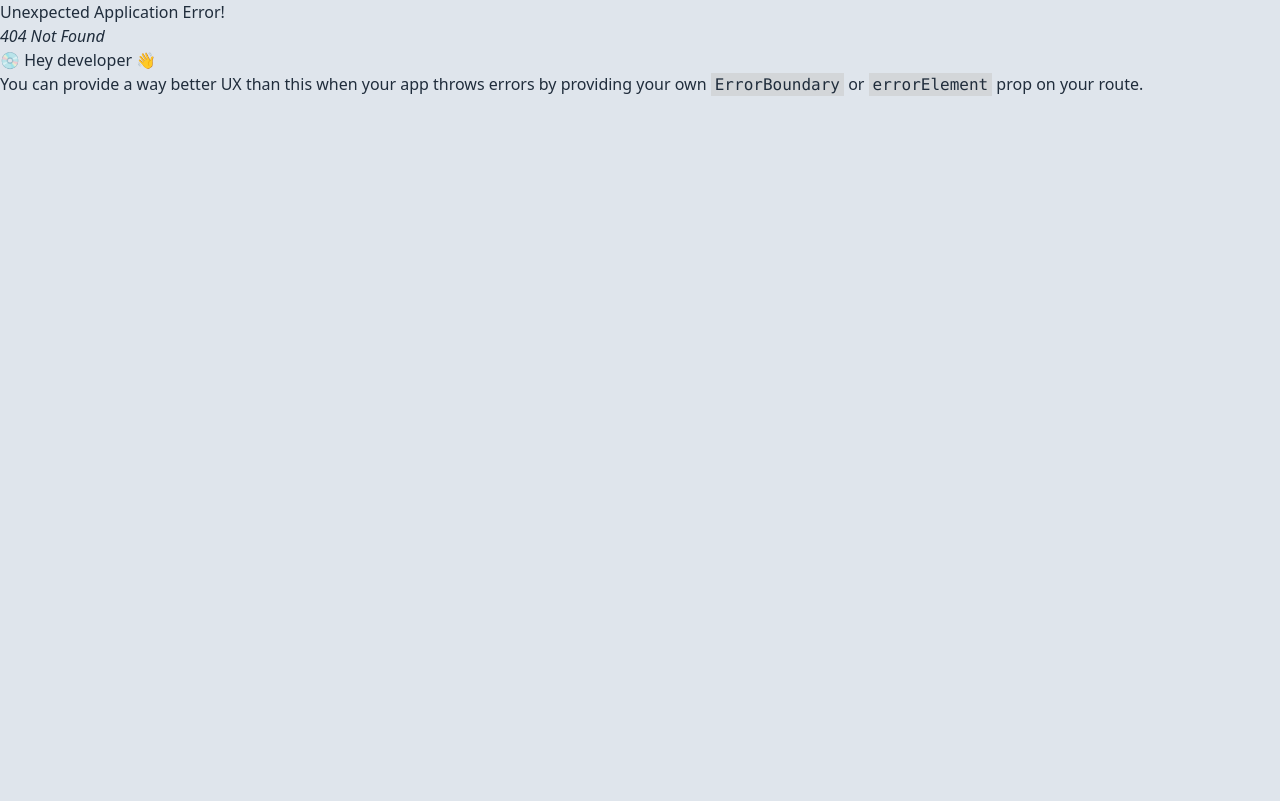
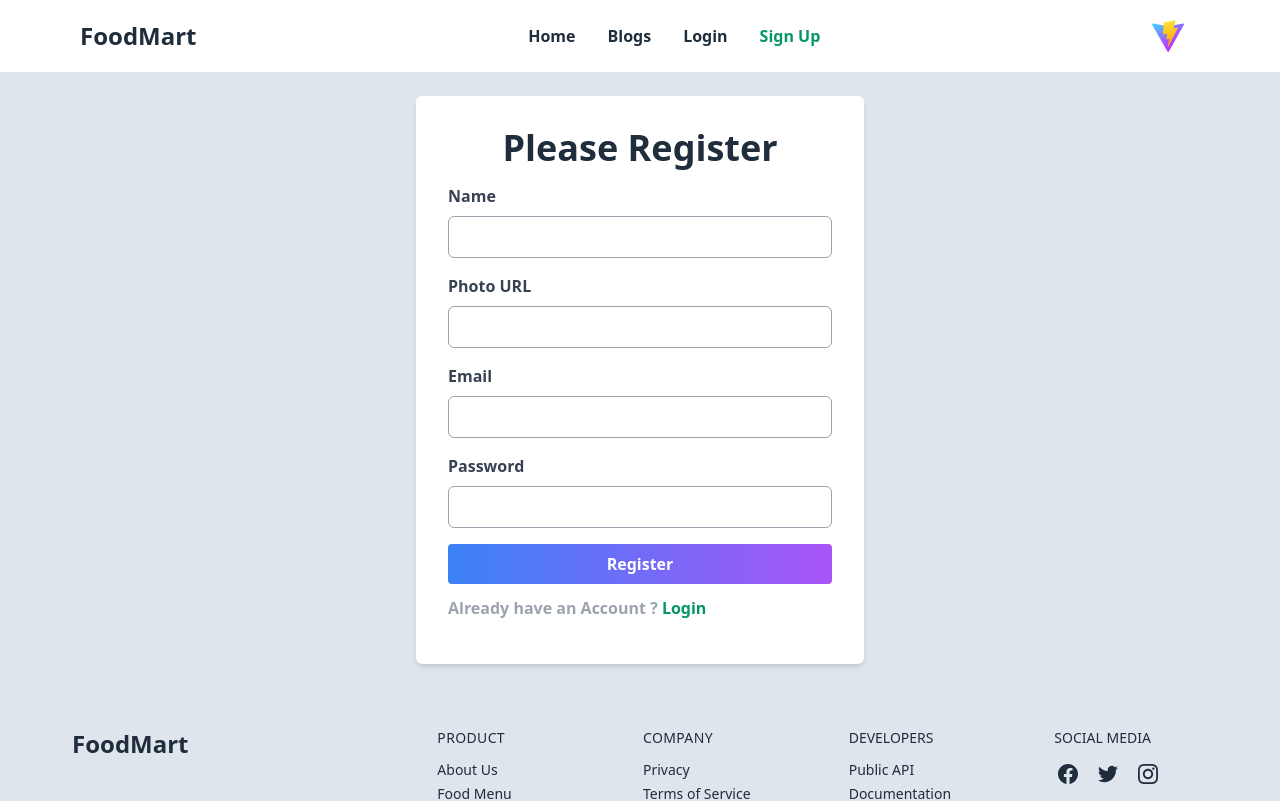
Before and after one commit to rohanhaque1/food-mart-client, a React (Vite) app: page /register in a window 1280 px wide. Before the commit this address had no page. Shown: the top 801 px of the page. Built offline with nearby package versions, Linux system fonts and the light colour scheme.

Commit message:
Register page designed

```diff
--- /dev/null
+++ b/src/components/Authentication/Register.jsx
@@ -0,0 +1,86 @@
+import React from 'react';
+import { Link } from 'react-router-dom';
+
+const Register = () => {
+    return (
+      <div>
+        <form
+          className="max-w-md mx-auto my-6 bg-white p-8 shadow-md rounded-md"
+        >
+          <h2 className="text-4xl font-bold mb-4 text-center">
+            Please Register
+          </h2>
+          <div className="mb-4">
+            <label
+              className="block text-gray-700 font-bold mb-2"
+              htmlFor="username"
+            >
+              Name
+            </label>
+            <input
+              className="border border-gray-400 p-2 w-full rounded-md"
+              id="username"
+              name="name"
+              type="text"
+              required
+            />
+          </div>
+          <div className="mb-4">
+            <label
+              className="block text-gray-700 font-bold mb-2"
+              htmlFor="photo"
+            >
+              Photo URL
+            </label>
+            <input
+              className="border border-gray-400 p-2 w-full rounded-md"
+              id="photo"
+              name="photo"
+              type="text"
+              required
+            />
+          </div>
+          <div className="mb-4">
+            <label
+              className="block text-gray-700 font-bold mb-2"
+              htmlFor="email"
+            >
+              Email
+            </label>
+            <input
+              className="border border-gray-400 p-2 w-full rounded-md"
+              id="email"
+              name="email"
+              type="email"
+              required
+            />
+          </div>
+          <div className="mb-4">
+            <label
+              className="block text-gray-700 font-bold mb-2"
+              htmlFor="password"
+            >
+              Password
+            </label>
+            <input
+              className="border border-gray-400 p-2 w-full rounded-md"
+              id="password"
+              name="password"
+              type="password"
+              required
+            />
+          </div>
+
+          <button className="bg-blue-500 hover:bg-blue-600   rounded w-full bg-gradient-to-r from-blue-500 to-purple-500 hover:from-purple-500 hover:to-blue-500 text-white font-bold py-2 px-4">
+            Register
+                </button>
+
+                <div className="my-3">
+                    <p className="text-gray-400 font-semibold">Already have an Account ? <Link to="/login" className="text-emerald-600 font-bold">Login</Link></p>
+                </div>
+        </form>
+      </div>
+    );
+};
+
+export default Register;
--- a/src/components/Header/Navbar.jsx
+++ b/src/components/Header/Navbar.jsx
@@ -62,7 +62,7 @@ const Navbar = () => {
             </li>
             <li>
               <NavLink
-                to="/blogs"
+                to="/register"
                 className={({ isActive, isPending }) =>
                   isActive ? "text-emerald-600" : isPending ? "pending" : ""
                 }
--- a/src/routes/Routes.jsx
+++ b/src/routes/Routes.jsx
@@ -1,6 +1,7 @@
 import { createBrowserRouter } from "react-router-dom";
 import Main from "../components/Layout/Main";
 import Home from "../components/Layout/Home";
+import Register from "../components/Authentication/Register";
 
 const router = createBrowserRouter([
   {
@@ -10,6 +11,10 @@ const router = createBrowserRouter([
       {
         path: '/',
         element: <Home />
+      },
+      {
+        path: '/register',
+        element: <Register />
       }
     ]
   },
```
